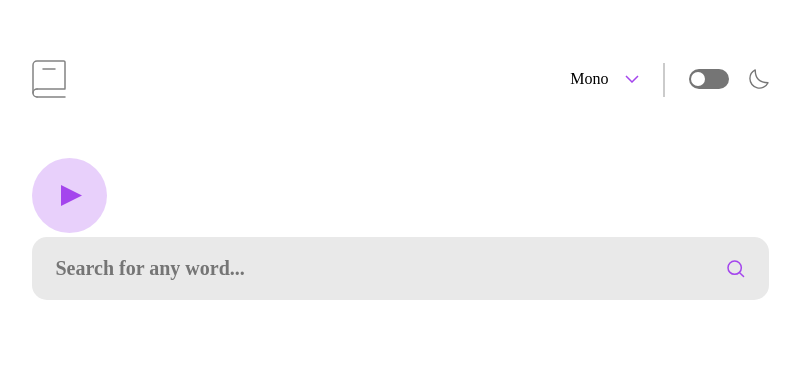
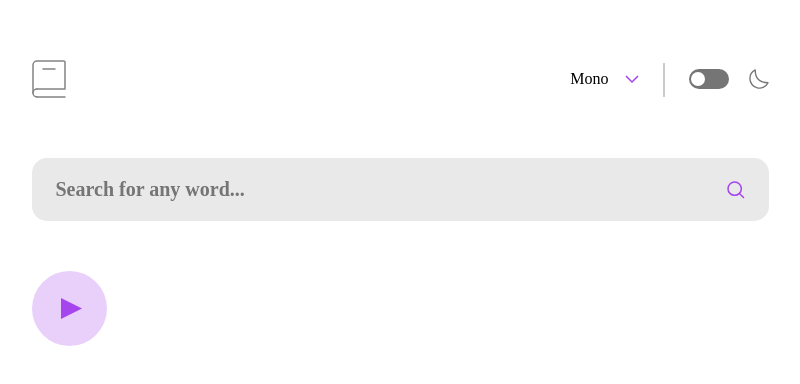
Before and after one commit to nivancheva/Dictionary-web-app-react, a React (Vite) app: page / in a window 1280 px wide. Shown: the top 384 px of the page, without its empty margins (240-1040 px from the left). Built offline with nearby package versions, Linux system fonts and the light colour scheme.

Commit message:
fix input margin

```diff
--- a/src/App.jsx
+++ b/src/App.jsx
@@ -8,9 +8,12 @@ function App() {
   return (
     <div className='container'>
       <Navigation />
+
+      <InputWord />
+
       <ButtonPlay />
 
-      <InputWord />
+
     </div>
   )
 }
--- a/src/components/InputWord.css
+++ b/src/components/InputWord.css
@@ -23,6 +23,7 @@
 
 .input {
     position: relative;
+    margin-bottom: 1.5rem;
 }
 
 .search-icon {
@@ -31,3 +32,9 @@
     top: 50%;
     transform: translate(0, -50%);
 }
+
+@media (min-width:768px) {
+    .input {
+        margin-bottom: 3.125rem;
+    }
+}
```
